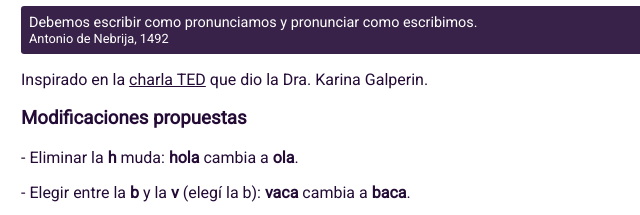
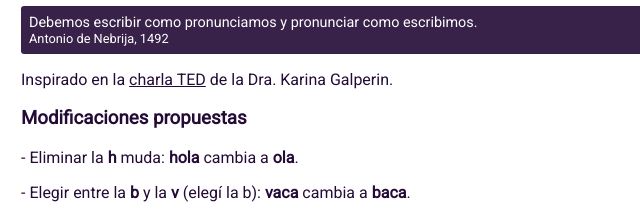
Before and after one commit to victorze-fun/nueba-ortografia, a website: page index.html in a window 1280 px wide. Shown: the part 576-791 px from the top of the page, 299-939 px from the left. Drawn offline with Linux system fonts and the light colour scheme.

Commit message:
Actualiza sintaxis

```diff
--- a/index.html
+++ b/index.html
@@ -35,7 +35,7 @@
         <p>
         Inspirado en la
         <a href="https://www.youtube.com/watch?v=VpkneIesi60" target="_blank">charla TED</a>
-        que dio la Dra. Karina Galperin.
+        de la Dra. Karina Galperin.
         </p>
       </section>
 
```
